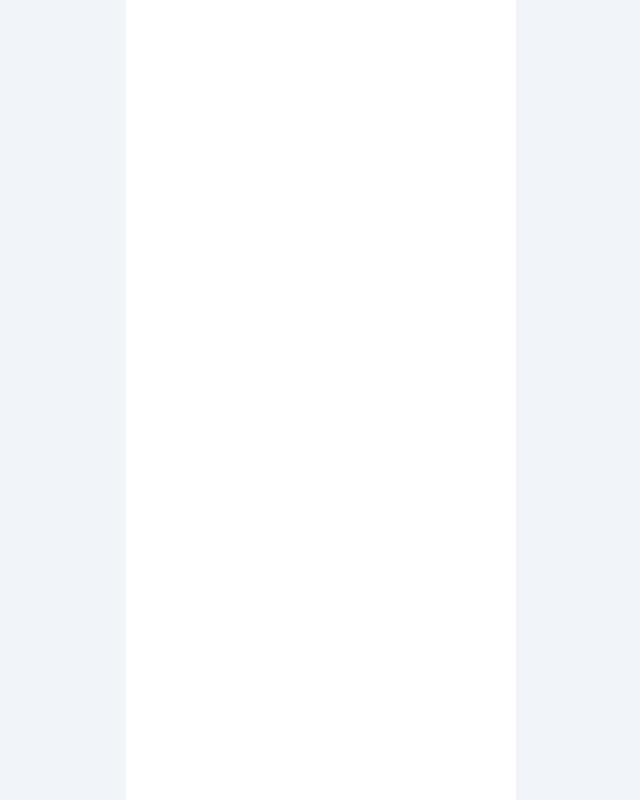
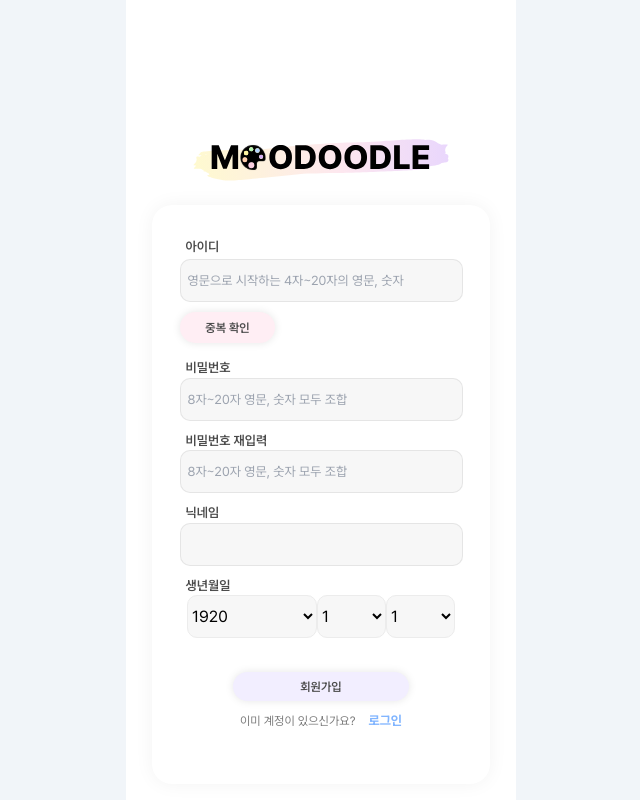
Before and after one commit to teom142/moodoodle_test, a React (Create React App) app in the folder moodoodleFront/moodoodlefront/: page /user/signup in a window 1280 px wide. Before the commit this address had no page. Shown: the whole page, without its empty margins (319-959 px from the left). Built offline with nearby package versions, Linux system fonts and the light colour scheme.

Commit message:
Refactor: Login, 시작화면 수정

```diff
--- a/moodoodleFront/moodoodlefront/src/App.js
+++ b/moodoodleFront/moodoodlefront/src/App.js
@@ -5,6 +5,9 @@ import Home from './pages/Home';
 import Main from './pages/Main';
 import DiaryWritePage from './pages/DiaryWritePage';
 import AnalysisPage from './pages/AnalysisPage';
+import Login from './pages/Login';
+import SignUp from './pages/SignUp';
+import Start from './pages/Start';
 
 function App() {
   return (
@@ -26,6 +29,8 @@ function App() {
                       element={<AnalysisPage />}
                     />
                   </Route>
+                  <Route path='/user/login' element={<Login/>}/>
+                  <Route path='/user/signup' element={<SignUp/>}/>
                 </Routes>
               </div>
             </Pc>
--- a/moodoodleFront/moodoodlefront/src/components/LoginButton.jsx
+++ b/moodoodleFront/moodoodlefront/src/components/LoginButton.jsx
@@ -2,7 +2,7 @@ import React from "react";
 
 // 로그인&회원가입 버튼
 export default function LoginButton({ text, onClick }) {
-  const commonStyle = "w-[176px] h-[29px] rounded-[30px] font-semibold text-darkGray shadow-buttonShadow text-[12px] w-[95px] h-[31px] bg-[#F2EEFF]";
+  const commonStyle = "w-[176px] h-[29px] rounded-[30px] font-semibold text-darkGray shadow-buttonShadow text-[12px] bg-[#F2EEFF]";
   return (
     /* 버튼을 눌렀을 때, 관련 정보값도 다 전송함을 고려해서 수정 */
     <button className={commonStyle} type="button" onClick={onClick}>
--- a/moodoodleFront/moodoodlefront/src/components/SignupInput.jsx
+++ b/moodoodleFront/moodoodlefront/src/components/SignupInput.jsx
@@ -3,15 +3,15 @@ import React from "react";
 // 객체형으로 파라미터를 받지 않고 map이나 array 형식으로 파라미터를 받아오라는 조언
 // 실제 구현을 못하겠음
 export default function SignupInput(text, type, id, value, onChange, placeholder){
-    const textStyle = "w-[271px] text-[13px] font-semibold text-[#4b4b4b]"
-    const boxStyle = "w-[283px] h-[43px] pl-[7px] rounded-[10px] bg-[#f7f7f7] border border-[#4b4b4b]/10 text-[13px]"
+    const textStyle = "w-[271px] text-[13px] font-semibold text-darkGray"
+    const boxStyle = "w-[283px] h-[43px] pl-[7px] rounded-[10px] bg-[gray-scale-1] border border-[#4b4b4b]/10 text-[13px]"
 
     return(
         <div>
-            <div className="flex justify-center itmes-center mt-[30px]">
+            <div className="flex justify-center items-center mt-[30px]">
                 <label className={textStyle} htmlFor="username">{text}</label><br/>
             </div>
-            <div className="flex justify-center itmes-center mb-[10px]">
+            <div className="flex justify-center items-center mb-[10px]">
                 <input className={boxStyle}
                 type={type}
                 id={id}
--- a/moodoodleFront/moodoodlefront/src/pages/Login.jsx
+++ b/moodoodleFront/moodoodlefront/src/pages/Login.jsx
@@ -8,8 +8,8 @@ export default function Login(){
     const [password, setPassword] = useState("");
     const [loginCheck, setLoginCheck] = useState(false); // 로그인 상태 체크
     // 스타일 설정
-    const textStyle = "w-[271px] text-[13px] font-semibold text-[#4b4b4b]"
-    const boxStyle = "w-[283px] h-[43px] pl-[7px] rounded-[10px] bg-[#f7f7f7] border border-[#4b4b4b]/10 text-[13px]"
+    const textStyle = "w-[271px] text-[13px] font-semibold text-darkGray"
+    const boxStyle = "w-[283px] h-[43px] pl-[7px] rounded-[10px] bg-[gray-scale-1] border border-darkGray/10 text-[13px]"
 
     const navigate = useNavigate();
 
@@ -47,19 +47,18 @@ export default function Login(){
 
     };
     return(
-        <div className="flex flex-col items-center bg-white ">
-            <div className="absolute center top-[205px]">
+        <div className="flex justify-center flex-col items-center w-[390px] h-screen bg-white ">
+            <div className="">
                 <img src="/assets/moodoodleLogoBig.svg" alt="logo" />
             </div>
-            <div className="absolute top-[331px] w-[338px] h-[297px] rounded-[20px] bg-white"
-                style={{ boxShadow: "0px 0px 18.85px 0 rgba(0,0,0,0.05)" }}>
+            <div className="w-[338px] h-[297px] rounded-[20px] bg-white shadow-loginShadow">
                 {/* 아이디 비밀번호 입력란 */}
                 <form className="login-form" onSubmit={handleLogin}>
                   <div>
-                    <div className="flex justify-center itmes-center mt-[30px]">
+                    <div className="flex justify-center items-center mt-[30px]">
                       <label className={textStyle} htmlFor="username">아이디</label><br/>
                     </div>
-                    <div className="flex justify-center itmes-center mb-[10px]">
+                    <div className="flex justify-center items-center mb-[10px]">
                       <input className={boxStyle}
                       type="text"
                       id="id"
@@ -68,10 +67,10 @@ export default function Login(){
                       placeholder="아이디를 입력하세요"
                       /><br/>
                     </div>
-                    <div className="flex justify-center itmes-center">
+                    <div className="flex justify-center items-center">
                       <label className={textStyle} htmlFor="password">비밀번호</label>
                     </div>
-                    <div className="flex justify-center itmes-center mb-[10px]">
+                    <div className="flex justify-center items-center mb-[10px]">
                       <input className={boxStyle}
                       type="password"
                       id="password"
@@ -86,15 +85,15 @@ export default function Login(){
                   <label  style={{color: "red"}}>아이디 혹은 비밀번호가 틀렸습니다.</label>
                   )}
                   {/* 로그인 버튼 */}
-                  <div className="flex justify-center itmes-center mb-[10px]">
+                  <div className="flex justify-center items-center mb-[10px]">
                     <LoginButton text="로그인" onClick={onclick}/>
                   </div>
                   {/* 회원가입 이동 문구 */}
-                  <div className="flex justify-center items-center left-[250]">
-                    <p className="text-xs text-left text-[#444]/70 mr-[13px]">
+                  <div className="flex justify-center items-center">
+                    <p className="text-xs text-left text-darkGray mr-[13px]">
                     아직 회원이 아니신가요?
                     </p>
-                    <Link className="text-[13px] font-bold text-[#81b5ff]" to="/signup">회원가입</Link>
+                    <Link className="text-[13px] font-bold text-lightBlue" to="/user/signup">회원가입</Link>
                   </div>
                 </form>
             </div>
--- a/moodoodleFront/moodoodlefront/src/pages/SignUp.jsx
+++ b/moodoodleFront/moodoodlefront/src/pages/SignUp.jsx
@@ -1,5 +1,6 @@
 import React, { useState } from "react";
 import { Link, useNavigate } from "react-router-dom";
+import CustomButton from "../components/CustomButton";
 import LoginButton from "../components/LoginButton";
 import Main from "./Main";
 //import SignupInput from "../components/SignupInput";
@@ -17,7 +18,7 @@ export default function SignUp(){
     // 현재 년도 설정하기 위한 변수
     const today = new Date();
     const yearoption = [], monthoption = [], dayoption = [];
-    for(let i = 1920; i < today.getFullYear(); i++){
+    for(let i = 1920; i <= today.getFullYear(); i++){
       yearoption.push(<option value={i}>{i}</option>)
     }
     for(let i = 1; i <= 12; i++){
@@ -74,10 +75,10 @@ export default function SignUp(){
                 style={{ boxShadow: "0px 0px 18.85px 0 rgba(0,0,0,0.05)" }}>
                 {/* 회원정보 입력란 */}
                 <form className="login-form" onSubmit={handleSignup}>
-                    <div className="flex justify-center itmes-center mt-[30px]">
+                    <div className="flex justify-center items-center mt-[30px]">
                       <label className={textStyle} htmlFor="username">아이디</label><br/>
                     </div>
-                    <div className="flex justify-center itmes-center mb-[10px]">
+                    <div className="flex justify-center items-center mb-[10px]">
                       <input className={boxStyle}
                       type="text"
                       id="id"
@@ -89,10 +90,10 @@ export default function SignUp(){
                     <div className="ml-[28px] mb-[15px]">
                       <CustomButton text="중복 확인" color="pink"/>
                     </div>
-                    <div className="flex justify-center itmes-center">
+                    <div className="flex justify-center items-center">
                       <label className={textStyle} htmlFor="password">비밀번호</label>
                     </div>
-                    <div className="flex justify-center itmes-center mb-[10px]">
+                    <div className="flex justify-center items-center mb-[10px]">
                       <input className={boxStyle}
                       type="password"
                       id="password"
@@ -101,10 +102,10 @@ export default function SignUp(){
                       placeholder="8자~20자 영문, 숫자 모두 조합"
                       />
                     </div>
-                    <div className="flex justify-center itmes-center">
+                    <div className="flex justify-center items-center">
                       <label className={textStyle} htmlFor="confirm-password">비밀번호 재입력</label>
                     </div>
-                    <div className="flex justify-center itmes-center mb-[10px]">
+                    <div className="flex justify-center items-center mb-[10px]">
                       <input className={boxStyle}
                       type="password"
                       id="confirm-password"
@@ -113,10 +114,10 @@ export default function SignUp(){
                       placeholder="8자~20자 영문, 숫자 모두 조합"
                       />
                     </div>
-                    <div className="flex justify-center itmes-center">
+                    <div className="flex justify-center items-center">
                       <label className={textStyle} htmlFor="nickname">닉네임</label>
                     </div>
-                    <div className="flex justify-center itmes-center mb-[10px]">
+                    <div className="flex justify-center items-center mb-[10px]">
                       <input className={boxStyle}
                       type="text"
                       id="nickname"
@@ -124,11 +125,11 @@ export default function SignUp(){
                       onChange={(e) => setNickname(e.target.value)}
                       />
                     </div>
-                    <div className="flex justify-center itmes-center">
+                    <div className="flex justify-center items-center">
                       <label className={textStyle} htmlFor="birthdate">생년월일</label>
                     </div>
                       {/* 생년월일 셀렉트 박스 추가 */}
-                    <div className="flex justify-center itmes-center mb-[10px]">
+                    <div className="flex justify-center items-center mb-[10px]">
                       <select className="w-[130px] h-[43px] rounded-[10px] bg-[#f7f7f7] border border-[#ececec]">
                         {yearoption}
                       </select>
@@ -141,7 +142,7 @@ export default function SignUp(){
                     </div>
                     <br/>
                   {/* 회원가입 버튼 */}
-                  <div className="flex justify-center itmes-center mb-[10px]">
+                  <div className="flex justify-center items-center mb-[10px]">
                     <LoginButton text="회원가입" onClick={onclick}/>
                   </div>
                   {/* 로그인 이동 문구 */}
@@ -149,7 +150,7 @@ export default function SignUp(){
                     <p className="text-xs text-left text-[#444]/70 mr-[13px]">
                     이미 계정이 있으신가요?
                     </p>
-                    <Link className="text-[13px] font-bold text-[#81b5ff]" to="/login">로그인</Link>
+                    <Link className="text-[13px] font-bold text-[#81b5ff]" to="/user/login">로그인</Link>
                   </div>
                 </form>
             </div>
--- a/moodoodleFront/moodoodlefront/tailwind.config.js
+++ b/moodoodleFront/moodoodlefront/tailwind.config.js
@@ -10,12 +10,14 @@ module.exports = {
         buttonShadow: '0px 0px 8px 0px rgba(0, 0, 0, 0.10)',
         componentShadow: '0px 0px 20px 0px rgba(0, 0, 0, 0.05)',
         hashtagShadow: '0px 0px 5px 0px rgba(0, 0, 0, 0.20)',
+        loginShadow: '0px 0px 18.85px 0 rgba(0,0,0,0.05)',
       },
       colors: {
         darkNavy: '#0F2552',
         darkGray: '#4B4B4B',
         darkGreen: '#3F6262',
         outlineGray: '#D9D9D9',
+        lightBlue: '#81b5ff',
         'gray-scale-1': '#F7F7F7',
         'gray-scale-2': '#AFAFAF',
       },
```
Also changed, not shown: moodoodleFront/moodoodlefront/src/components/MainButton.jsx (+4 -19 lines), moodoodleFront/moodoodlefront/src/pages/Start.jsx (renamed from moodoodleFront/moodoodlefront/src/pages/MainNotLogin.jsx, +12 -15 lines), moodoodleFront/moodoodlefront/public/assets/MainButton.svg (added).
